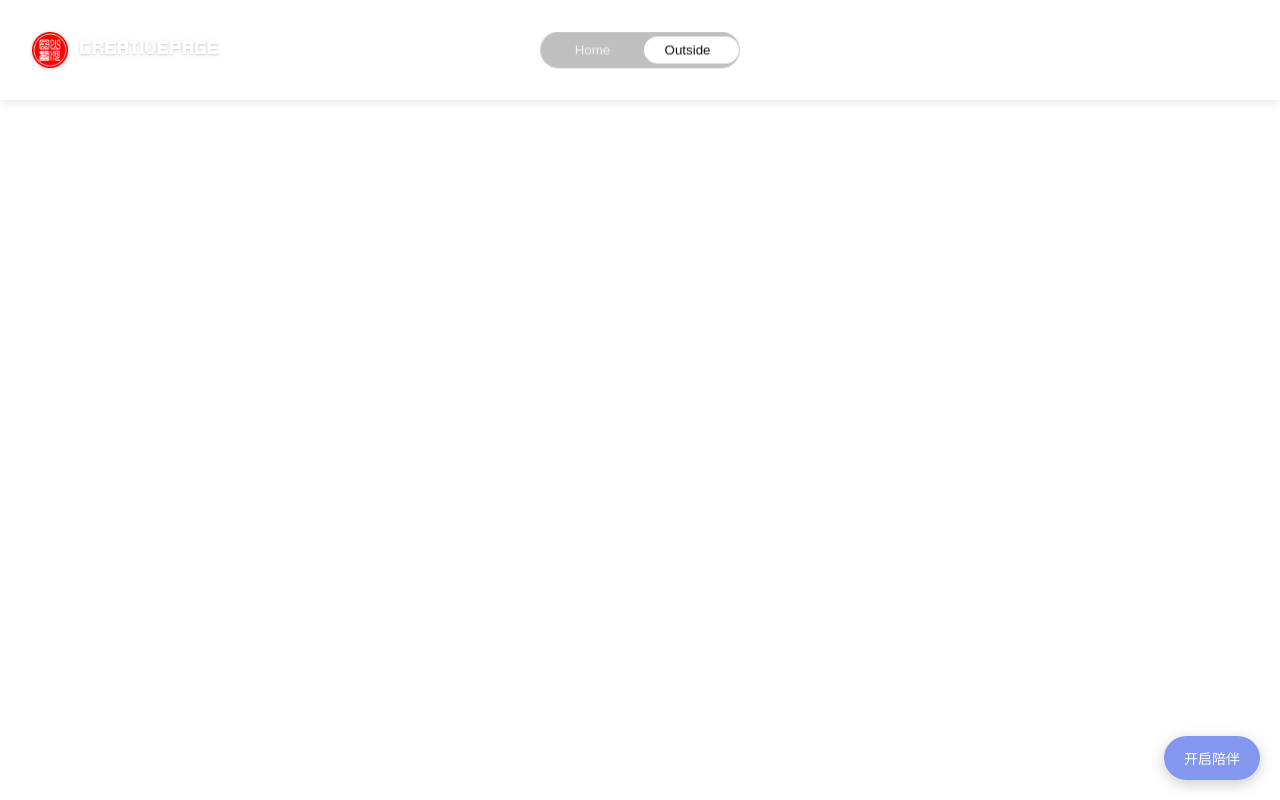
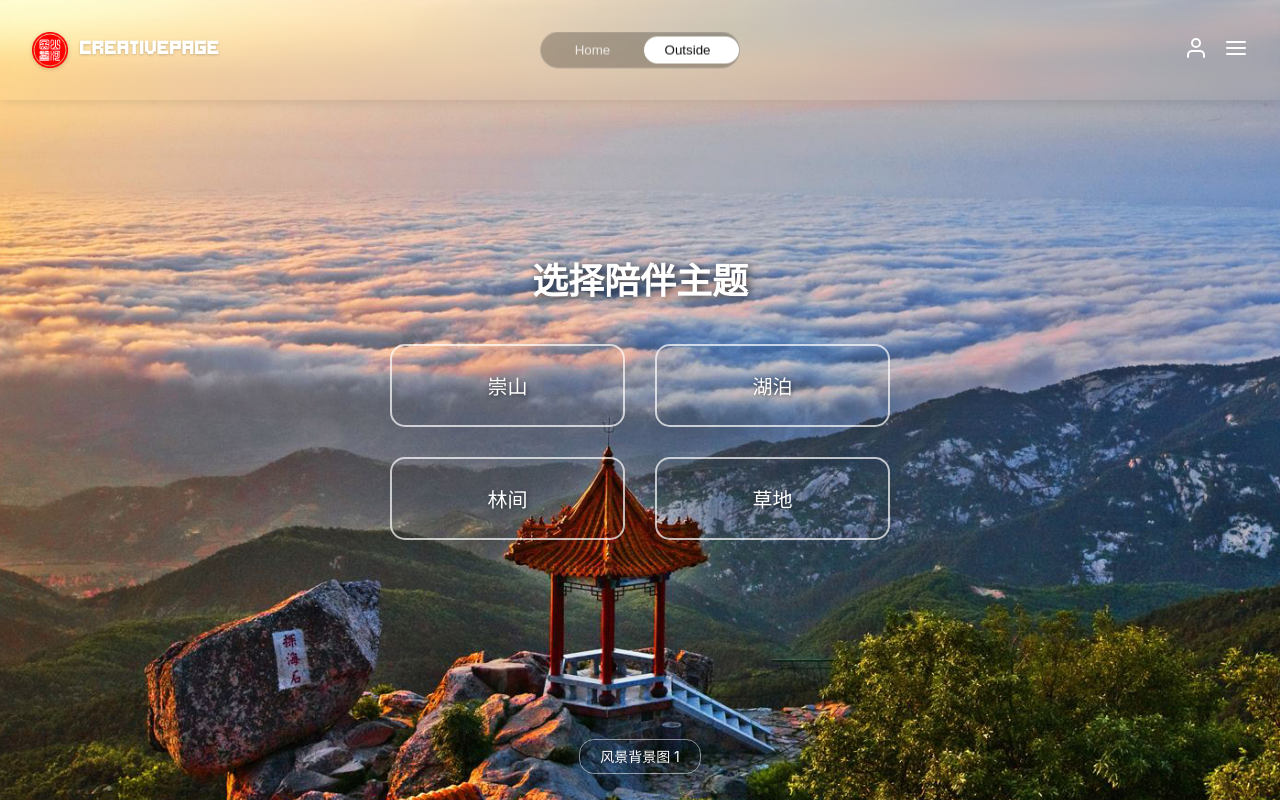
Before and after one commit to Calmer2024/RiversToMountains, a React (Vite) app: page /outside in a window 1280 px wide. Built offline with nearby package versions, Linux system fonts and the light colour scheme.

Commit message:
<feat>:优化了陪伴系统

```diff
--- a/src/components/CompanionSystem.scss
+++ b/src/components/CompanionSystem.scss
@@ -1,24 +1,3 @@
-// src/components/CompanionSystem.scss
-.companion-trigger {
-  position: fixed;
-  bottom: 20px;
-  right: 20px;
-  z-index: 1000;
-  padding: 12px 20px;
-  background: rgba(102, 126, 234, 0.8);
-  color: white;
-  border: none;
-  border-radius: 25px;
-  cursor: pointer;
-  font-size: 14px;
-  font-weight: 500;
-  box-shadow: 0 4px 15px rgba(0, 0, 0, 0.2);
-
-  &:hover {
-    background: rgba(102, 126, 234, 0.9);
-  }
-}
-
 // 全屏陪伴系统
 .companion-fullscreen {
   position: fixed;
@@ -112,22 +91,22 @@
       }
     }
 
-    .close-companion-btn {
-      margin-top: 40px;
-      padding: 12px 24px;
-      background: transparent;
-      border: 1px solid rgba(255, 255, 255, 0.7);
-      color: white;
-      border-radius: 20px;
-      cursor: pointer;
-      font-size: 16px;
-      text-shadow: 1px 1px 4px rgba(0, 0, 0, 0.5);
+    // .close-companion-btn {
+    //   margin-top: 40px;
+    //   padding: 12px 24px;
+    //   background: transparent;
+    //   border: 1px solid rgba(255, 255, 255, 0.7);
+    //   color: white;
+    //   border-radius: 20px;
+    //   cursor: pointer;
+    //   font-size: 16px;
+    //   text-shadow: 1px 1px 4px rgba(0, 0, 0, 0.5);
 
-      &:hover {
-        background: rgba(255, 255, 255, 0.1);
-        border-color: rgba(255, 255, 255, 1);
-      }
-    }
+    //   &:hover {
+    //     background: rgba(255, 255, 255, 0.1);
+    //     border-color: rgba(255, 255, 255, 1);
+    //   }
+    // }
   }
 }
 
--- a/src/components/CompanionSystem.tsx
+++ b/src/components/CompanionSystem.tsx
@@ -17,7 +17,6 @@ interface BackgroundImage {
 }
 
 const CompanionSystem: React.FC = () => {
-  const [isOpen, setIsOpen] = useState(false);
   const [selectedTheme, setSelectedTheme] = useState<string | null>(null);
   const [pendingTheme, setPendingTheme] = useState<string | null>(null);
   const [timerActive, setTimerActive] = useState(false);
@@ -94,14 +93,14 @@ const CompanionSystem: React.FC = () => {
 
   // 主题选择界面的背景图片轮播
   useEffect(() => {
-    if (isOpen && !selectedTheme && !pendingTheme) {
+    if (!selectedTheme && !pendingTheme) {
       const imageInterval = window.setInterval(() => {
         setCurrentImageIndex(prev => (prev + 1) % backgroundImages.length);
       }, 10000); // 每10秒切换一张图片
 
       return () => clearInterval(imageInterval);
     }
-  }, [isOpen, selectedTheme, pendingTheme, backgroundImages.length]);
+  }, [selectedTheme, pendingTheme, backgroundImages.length]);
 
   // 视频加载控制
   useEffect(() => {
@@ -203,20 +202,6 @@ const CompanionSystem: React.FC = () => {
     }
   };
 
-  const closeCompanion = () => {
-    setIsOpen(false);
-    setSelectedTheme(null);
-    setPendingTheme(null);
-    setTimerActive(false);
-    setWhiteNoisePlaying(false);
-    if (videoRef.current) {
-      videoRef.current.pause();
-    }
-    if (audioRef.current) {
-      audioRef.current.pause();
-    }
-  };
-
   return (
     <>
       {/* 隐藏的音频元素 - 用于白噪声 */}
@@ -226,16 +211,6 @@ const CompanionSystem: React.FC = () => {
         preload="metadata"
       />
 
-      {/* 触发按钮 */}
-      <button
-        className="companion-trigger"
-        onClick={() => setIsOpen(!isOpen)}
-      >
-        {isOpen ? '关闭陪伴' : '开启陪伴'}
-      </button>
-
-      {/* 全屏陪伴系统 */}
-      {isOpen && (
       <div className="companion-fullscreen">
         {/* 主题选择界面 - 当没有选中主题或正在加载主题时显示 */}
         {(!selectedTheme || pendingTheme) && (
@@ -274,12 +249,8 @@ const CompanionSystem: React.FC = () => {
                   </div>
                 </>
               )}
-                <button
-                  className="close-companion-btn"
-                  onClick={closeCompanion}
-                >
-                  关闭陪伴系统
-                </button>
+              {/* 关闭按钮 <-- 移除 */}
+              {/* <button className="close-companion-btn" ... </button> */}
             </div>
           </div>
         )}
@@ -352,7 +323,6 @@ const CompanionSystem: React.FC = () => {
             </div>
           )}
         </div>
-      )}
     </>
   );
 };
```
Lines whose indentation alone changed are shown as unchanged.
